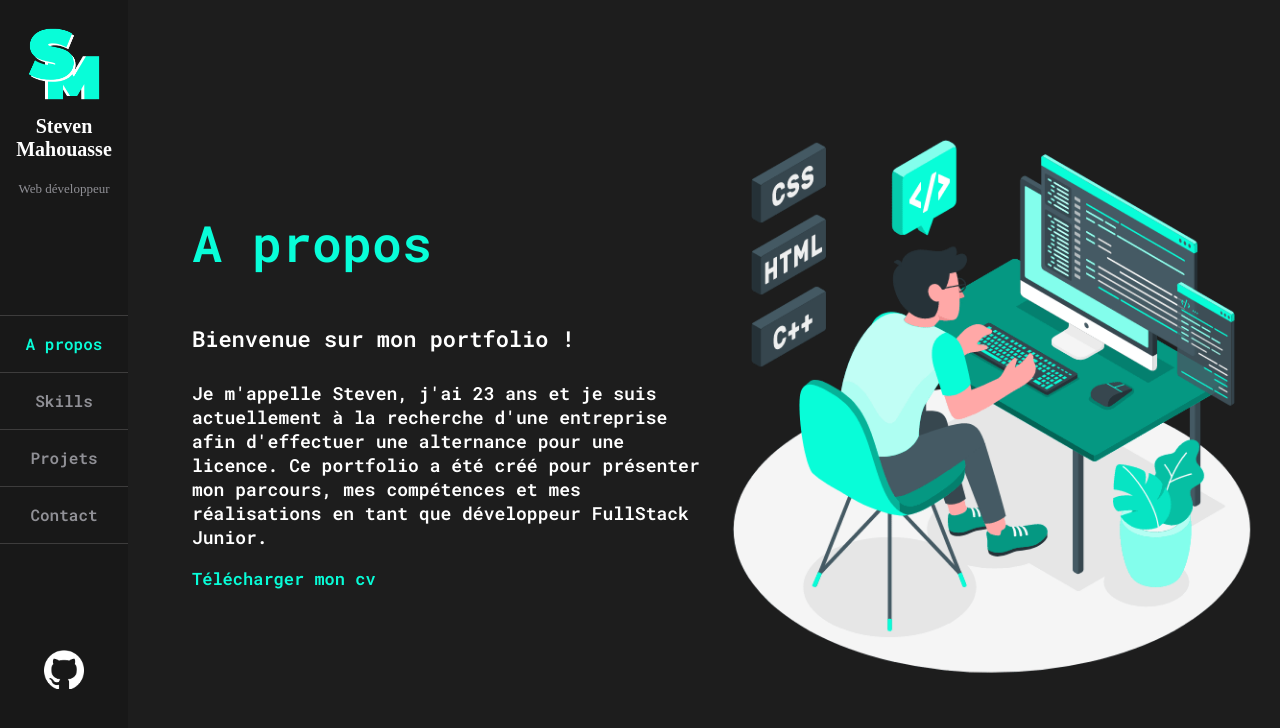
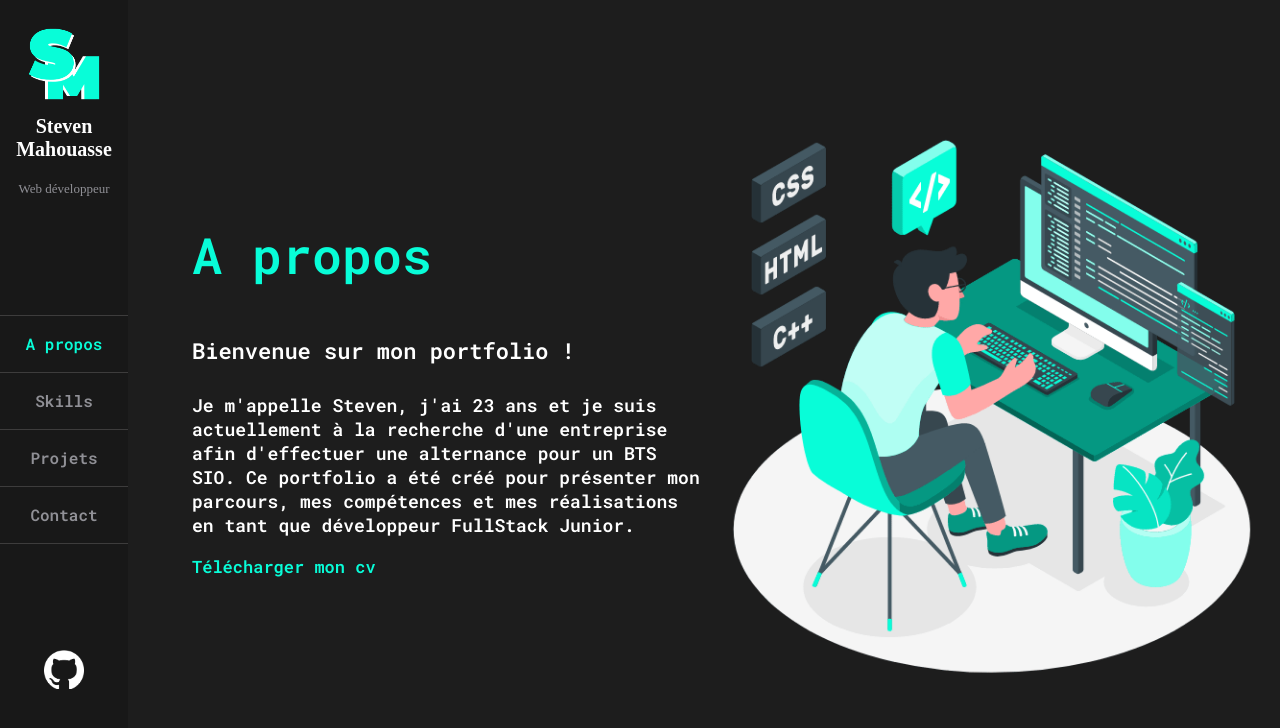
Before and after one commit to Ricama/portfolio2, a React (Create React App) app: page / in a window 1280 px wide. Shown: the top 728 px of the page. Built offline with nearby package versions, Linux system fonts and the light colour scheme.

Commit message:
Changement contenu a propos

```diff
--- a/src/components/Pages/Propos.js
+++ b/src/components/Pages/Propos.js
@@ -24,7 +24,7 @@ export default function Propos() {
           <h1 id='titre'>A propos</h1>
           </div>
           <h4>Bienvenue sur mon portfolio !</h4>
-            <p>Je m'appelle Steven, j'ai 23 ans et je suis actuellement à la recherche d'une entreprise afin d'effectuer une alternance pour une licence. Ce portfolio a été créé pour présenter mon parcours, mes compétences et mes réalisations en tant que développeur FullStack Junior.</p>
+            <p>Je m'appelle Steven, j'ai 23 ans et je suis actuellement à la recherche d'une entreprise afin d'effectuer une alternance pour un BTS SIO. Ce portfolio a été créé pour présenter mon parcours, mes compétences et mes réalisations en tant que développeur FullStack Junior.</p>
             <a className='propos_link' id='cv' href='./' onClick={handleDownload}>Télécharger mon cv</a>
                  </div>
                  <div className='right_propos'>
```
